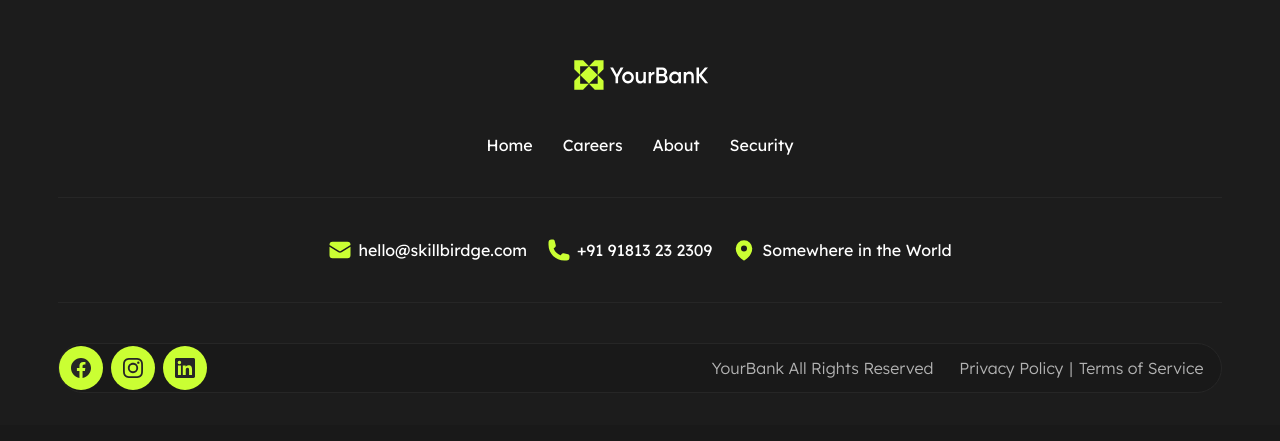
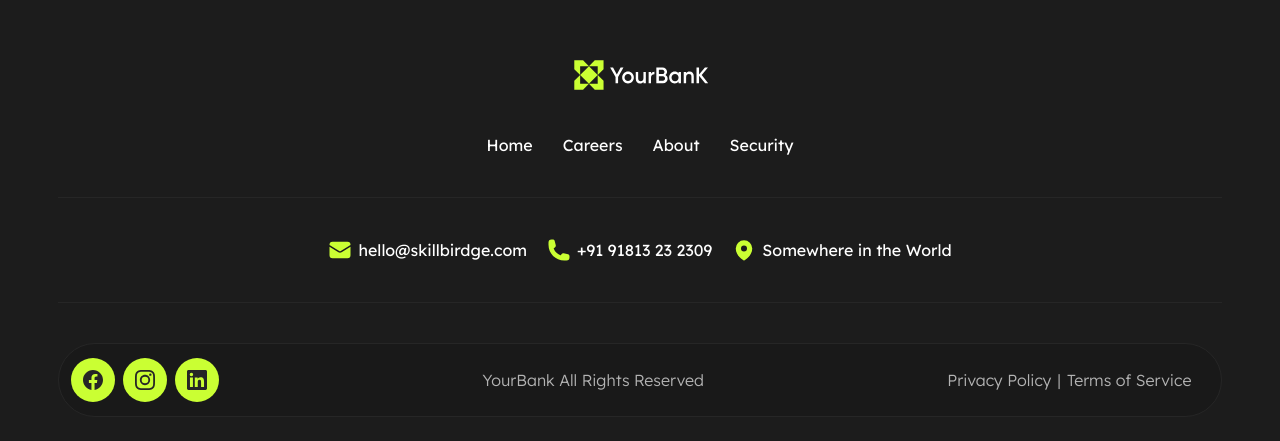
Before and after one commit to alexandreraminelli/pratica-nextjs-bank, a Next.js app: page / in a window 1280 px wide. Shown: the part 925-1366 px from the top of the page. Built offline with nearby package versions, Linux system fonts and the light colour scheme.

Commit message:
feat(footer): footer social e legal para desktop

```diff
--- a/src/app/ui/layout/footer/components/FooterEnd.tsx
+++ b/src/app/ui/layout/footer/components/FooterEnd.tsx
@@ -9,7 +9,8 @@ export default function FooterEnd() {
   return (
     <div
       className="md:flex flex-row items-center justify-between
-      md:bg-gray-10 md:border border-gray-15 rounded-full"
+      md:bg-gray-10 md:border border-gray-15 rounded-full
+      md:p-3"
     >
       {/* Redes sociais */}
       <FooterSocial className="max-md:-mb-7" />
@@ -23,14 +24,15 @@ export default function FooterEnd() {
 function FooterLegal() {
   return (
     <section
-      className="flex max-md:flex-col md:flex-row items-center
+      className="flex max-md:flex-col md:flex-row items-center md:justify-end
       max-md:pt-14 max-md:pb-8 max-md:px-6 gap-5
       md:p-3
-      text-gray-70 font-light max-md:text-sm
+      md:w-full *:flex-1
+      text-gray-70 text-center md:text-end font-light max-sm:text-sm transition-all
       max-md:bg-gray-10 rounded-xl max-md:border border-gray-15"
     >
       {/* Todos os direitos reservados */}
-      <p>YourBank All Rights Reserved</p>
+      <p className="md:mx-auto">YourBank All Rights Reserved</p>
 
       {/* Links legais */}
       <p>
```
